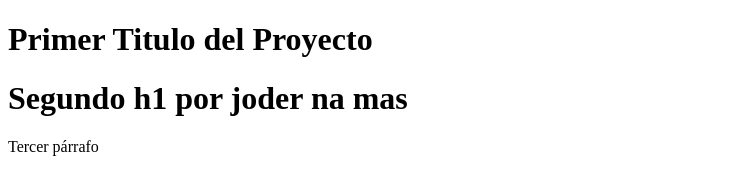
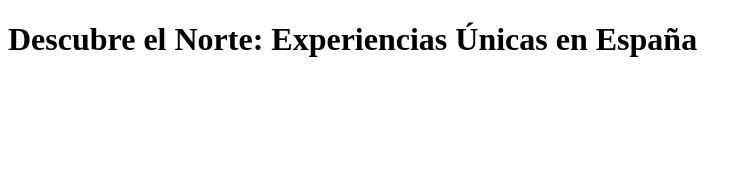
Before and after one commit to Navet21/ETS, a plain HTML site: page index.html in a window 1280 px wide. Shown: the whole page, without its empty margins (0-752 px from the left). Drawn offline with Linux system fonts and the light colour scheme.

Commit message:
Titulo propuesto por Pablo

```diff
--- a/index.html
+++ b/index.html
@@ -6,8 +6,8 @@
     <title>Proyecto para ETS GitHUB</title>
 </head>
 <body>
-    <h1>Primer Titulo del Proyecto</h1>
-    <h1>Segundo h1 por joder na mas</h1>
-    <p> Tercer párrafo</p>
+    <header>
+        <h1>Descubre el Norte: Experiencias Únicas en España</h1>
+    </header>
 </body>
 </html>
```
Also changed, not shown: 1 other file.
